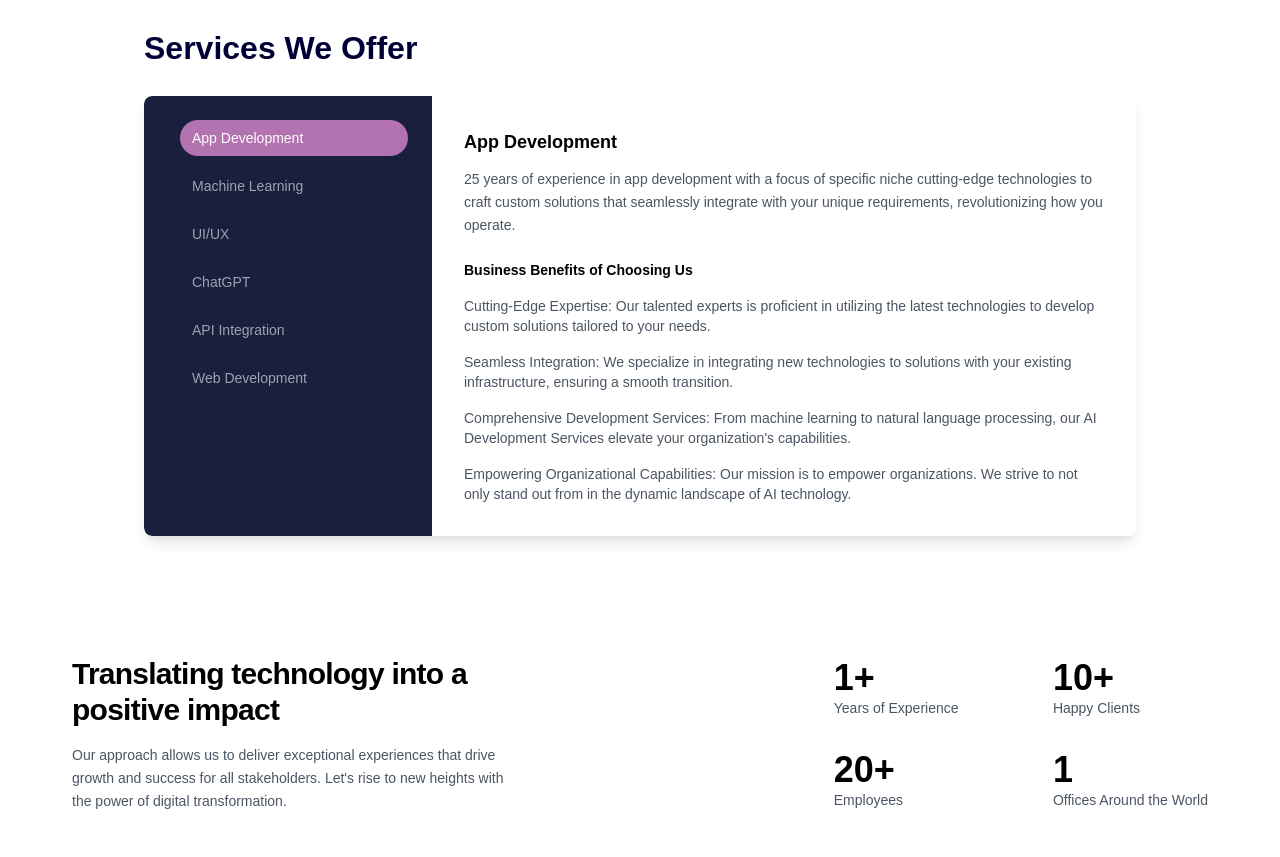
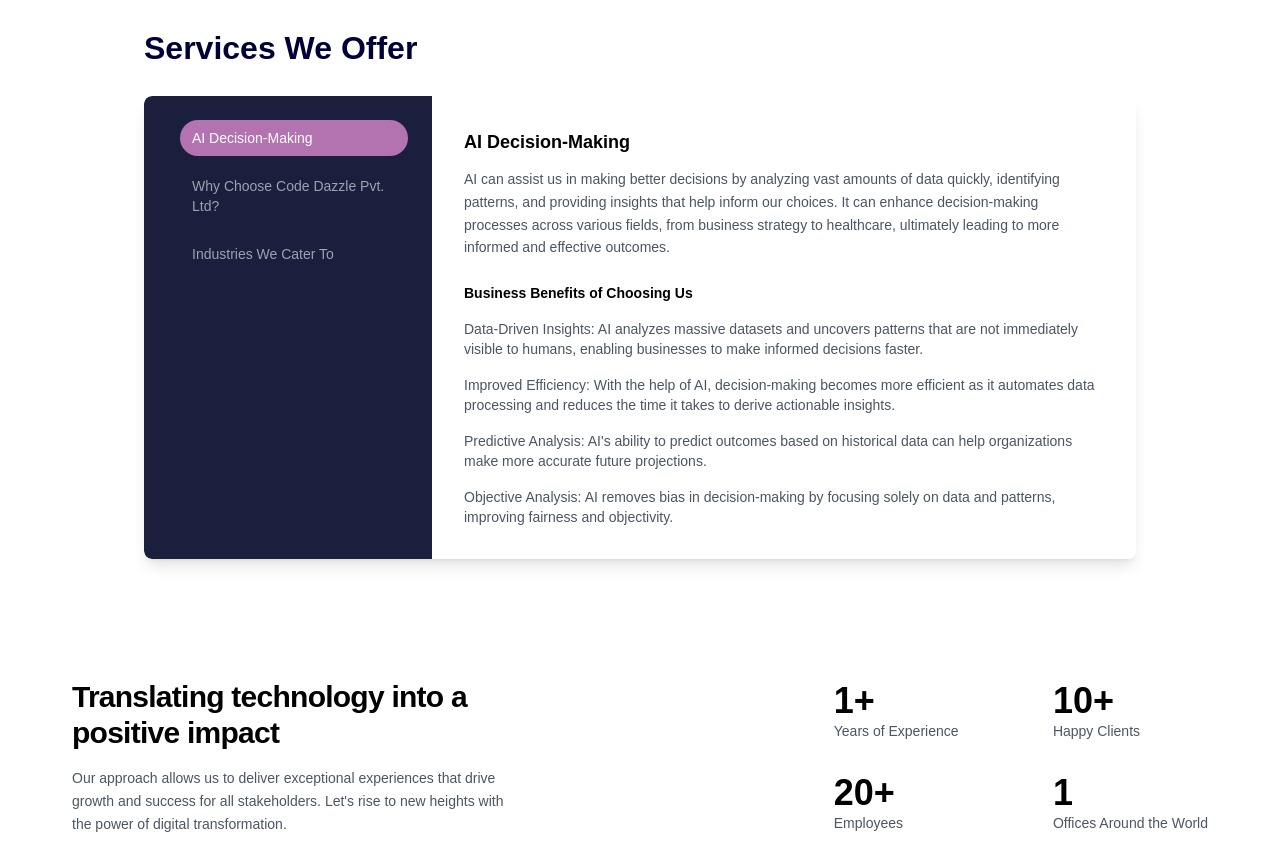
Before and after one commit to professor2203/Code_Dazzle, a React (Vite) app: page / in a window 1280 px wide. Shown: the part 1180-2037 px from the top of the page. Built offline with nearby package versions, Linux system fonts and the light colour scheme.

Commit message:
udtedin this text

```diff
--- a/src/components/ServicesWithOffer.jsx
+++ b/src/components/ServicesWithOffer.jsx
@@ -1,159 +1,87 @@
-import React, { useState } from "react"
-import PropTypes from "prop-types"
+import React, { useState } from "react";
+import PropTypes from "prop-types";
 
-// If you're using a different UI library, you can replace this with a basic div
-// or import your preferred card component
+// Card component
 const Card = ({ className, children }) => (
   <div className={`bg-white rounded-lg shadow-lg ${className}`}>{children}</div>
-)
+);
 
 Card.propTypes = {
   className: PropTypes.string,
   children: PropTypes.node
-}
+};
 
+// Services data
 const services = [
   {
     id: 1,
-    name: "App Development",
-    title: "App Development",
-    description: "25 years of experience in app development with a focus of specific niche cutting-edge technologies to craft custom solutions that seamlessly integrate with your unique requirements, revolutionizing how you operate.",
+    name: "AI Decision-Making",
+    title: "AI Decision-Making",
+    description: "AI can assist us in making better decisions by analyzing vast amounts of data quickly, identifying patterns, and providing insights that help inform our choices. It can enhance decision-making processes across various fields, from business strategy to healthcare, ultimately leading to more informed and effective outcomes.",
     benefits: [
       {
-        title: "Cutting-Edge Expertise:",
-        description: "Our talented experts is proficient in utilizing the latest technologies to develop custom solutions tailored to your needs."
+        title: "Data-Driven Insights:",
+        description: "AI analyzes massive datasets and uncovers patterns that are not immediately visible to humans, enabling businesses to make informed decisions faster."
       },
       {
-        title: "Seamless Integration:",
-        description: "We specialize in integrating new technologies to solutions with your existing infrastructure, ensuring a smooth transition."
+        title: "Improved Efficiency:",
+        description: "With the help of AI, decision-making becomes more efficient as it automates data processing and reduces the time it takes to derive actionable insights."
       },
       {
-        title: "Comprehensive Development Services:",
-        description: "From machine learning to natural language processing, our AI Development Services elevate your organization's capabilities."
+        title: "Predictive Analysis:",
+        description: "AI's ability to predict outcomes based on historical data can help organizations make more accurate future projections."
       },
       {
-        title: "Empowering Organizational Capabilities:",
-        description: "Our mission is to empower organizations. We strive to not only stand out from in the dynamic landscape of AI technology."
+        title: "Objective Analysis:",
+        description: "AI removes bias in decision-making by focusing solely on data and patterns, improving fairness and objectivity."
       }
     ]
   },
   {
     id: 2,
-    name: "Machine Learning",
-    title: "Machine Learning",
-    description: "Leveraging cutting-edge machine learning technologies to create intelligent solutions that transform your business operations and drive innovation.",
+    name: "Why Choose Code Dazzle Pvt. Ltd?",
+    title: "Why Choose Code Dazzle Pvt. Ltd?",
+    description: "Opt for Code Dazzle Pvt. Ltd for our experienced team dedicated to delivering tailored solutions that align with your business objectives. We offer comprehensive support, prioritize quality at every stage, embrace innovation, and maintain a client-centric approach, ensuring a proven track record of successful outcomes for our clients.",
     benefits: [
       {
-        title: "Advanced AI Solutions:",
-        description: "Implement state-of-the-art machine learning algorithms tailored to your specific needs."
+        title: "Tailored Solutions:",
+        description: "We create customized solutions that fit the unique needs of your business and industry."
       },
       {
-        title: "Data-Driven Insights:",
-        description: "Extract valuable insights from your data to make informed business decisions."
+        title: "Experienced Team:",
+        description: "Our team has extensive expertise across a range of technologies and industries, ensuring that we deliver quality at every stage."
       },
       {
-        title: "Automated Processing:",
-        description: "Streamline operations with intelligent automation and predictive analytics."
+        title: "Innovation-Driven:",
+        description: "We embrace the latest technologies and practices to provide innovative and cutting-edge solutions."
       },
       {
-        title: "Scalable Architecture:",
-        description: "Build robust ML systems that grow with your business needs."
+        title: "Client-Centric Approach:",
+        description: "Our clients are at the heart of what we do, and we maintain close collaboration to ensure successful project outcomes."
       }
     ]
   },
   {
     id: 3,
-    name: "UI/UX",
-    title: "UI/UX Design",
-    description: "Creating intuitive and engaging user experiences through thoughtful design and modern interface solutions.",
+    name: "Industries We Cater To",
+    title: "Industries We Cater To",
+    description: "Code Dazzle Pvt. Ltd serves a diverse range of industries, including e-commerce, healthcare, finance, education, and technology. Our expertise allows us to create tailored solutions that address the unique challenges and requirements of each sector, helping businesses thrive in their respective markets.",
     benefits: [
       {
-        title: "User-Centered Design:",
-        description: "Focus on creating interfaces that delight and engage your users."
+        title: "E-commerce:",
+        description: "We build custom solutions to help online retailers enhance their platforms, streamline operations, and improve customer engagement."
       },
       {
-        title: "Modern Aesthetics:",
-        description: "Implement contemporary design trends while maintaining usability."
+        title: "Healthcare:",
+        description: "We create healthcare applications and solutions focused on improving patient care, streamlining workflows, and ensuring compliance with regulations."
       },
       {
-        title: "Responsive Solutions:",
-        description: "Ensure perfect functionality across all devices and screen sizes."
+        title: "Finance:",
+        description: "Our finance solutions help organizations manage complex data, ensure security, and optimize financial operations."
       },
       {
-        title: "Iterative Improvement:",
-        description: "Continuous refinement based on user feedback and analytics."
-      }
-    ]
-  },
-  {
-    id: 4,
-    name: "ChatGPT",
-    title: "ChatGPT Integration",
-    description: "Implementing advanced conversational AI solutions to enhance customer engagement and automate support.",
-    benefits: [
-      {
-        title: "Intelligent Automation:",
-        description: "Automate customer interactions with sophisticated AI conversations."
-      },
-      {
-        title: "24/7 Availability:",
-        description: "Provide round-the-clock support through AI-powered chat solutions."
-      },
-      {
-        title: "Custom Training:",
-        description: "Tailor the AI responses to match your brand voice and requirements."
-      },
-      {
-        title: "Scalable Support:",
-        description: "Handle multiple conversations simultaneously without compromising quality."
-      }
-    ]
-  },
-  {
-    id: 5,
-    name: "API Integration",
-    title: "API Integration",
-    description: "Seamlessly connecting systems and services through robust API integration solutions.",
-    benefits: [
-      {
-        title: "Seamless Connectivity:",
-        description: "Connect diverse systems and services with reliable API solutions."
-      },
-      {
-        title: "Custom Development:",
-        description: "Build tailored APIs that meet your specific integration needs."
-      },
-      {
-        title: "Security Focus:",
-        description: "Implement robust security measures to protect data transfers."
-      },
-      {
-        title: "Performance Optimization:",
-        description: "Ensure fast and efficient API operations with optimized code."
-      }
-    ]
-  },
-  {
-    id: 6, // Ensure this ID is unique
-    name: "Web Development",
-    title: "Web Development",
-    description: "Expert web development services to create responsive, user-friendly websites that drive engagement and conversions.",
-    benefits: [
-      {
-        title: "Custom Solutions:",
-        description: "We build tailor-made websites that cater to your specific business needs."
-      },
-      {
-        title: "Responsive Design:",
-        description: "Our websites are designed to work seamlessly on all devices."
-      },
-      {
-        title: "SEO-Optimized:",
-        description: "We implement best practices for search engine optimization to improve your site's visibility."
-      },
-      {
-        title: "Ongoing Support:",
-        description: "Our team provides continuous support and maintenance to ensure your website remains up-to-date."
+        title: "Education & Technology:",
+        description: "We develop innovative platforms and tools that support the evolving needs of both educators and learners in the education and technology sectors."
       }
     ]
   }
```
